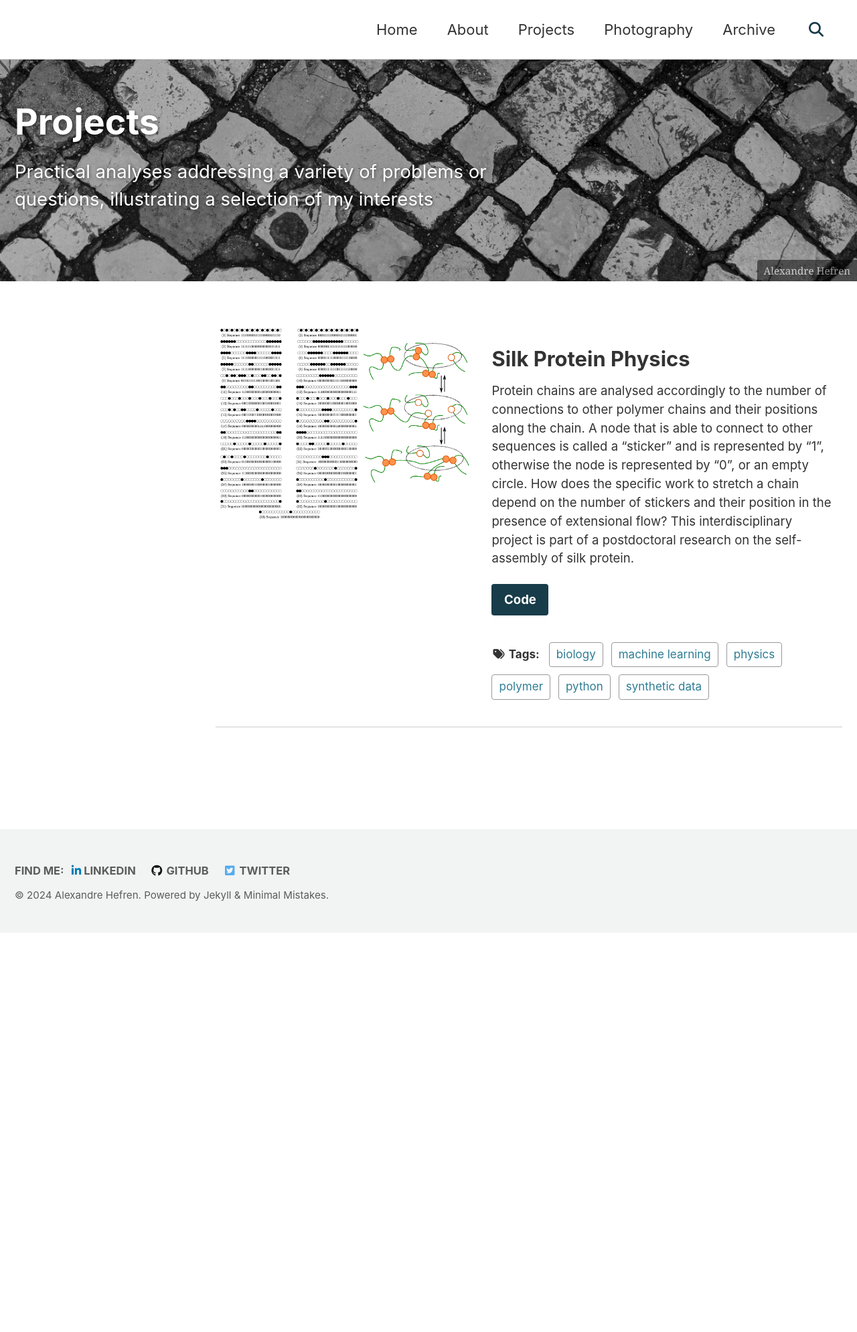
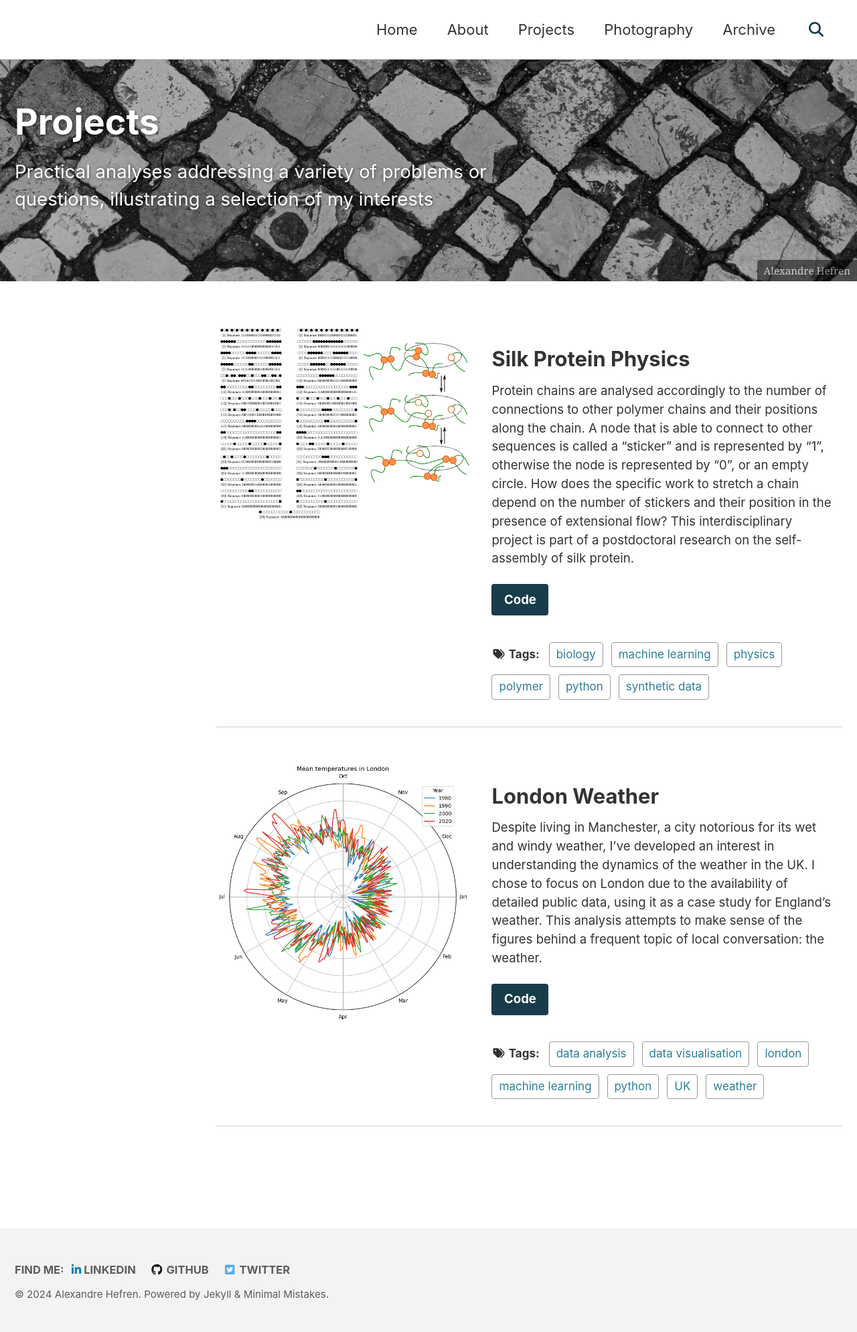
Before and after one commit to alexandrehefren/alexandrehefren.github.io, a Jekyll site: the page built from _pages/projects.md, in a window 1280 px wide. Shown: the whole page at 67% size. Built offline with Jekyll 4.4.1, drawn with Linux system fonts in a browser that asks for light colours; cached includes are drawn as plain includes; before the commit the page ends 1393 px from its top, so only the background shows below that.

Commit message:
londonweather

```diff
--- a/_pages/projects.md
+++ b/_pages/projects.md
@@ -48,17 +48,24 @@ feature_row0:
         - biology
         - synthetic data
 feature_row1:
-  - image_path: images/posts/silkprotein-project/silkprotein.png
-    alt: "placeholder image 1"
-    title: "Placeholder 1"
-    excerpt: "This is some sample content that goes here with **Markdown** formatting."
-    url: "#test-link"
-    btn_label: "Read More"
+  - image_path: images/posts/londonweather-project/londonweather.png
+    alt: "London Weather over the years"
+    title: "London Weather"
+    excerpt: "Despite living in Manchester, a city notorious for its wet and windy weather, I’ve developed an interest in understanding the dynamics of the weather in the UK. I chose to focus on London due to the availability of detailed public data, using it as a case study for England’s weather. This analysis attempts to make sense of the figures behind a frequent topic of local conversation: the weather."
+    url: "https://github.com/Alexandre-Hefren/TimeSeries-weather"
+    btn_label: "Code"
     btn_class: "btn--primary"
     # url2: "https://"
     # btn_label2: "Code for"
     # btn_class: "btn--primary"
-    tags: test
+    tags:
+        - python
+        - london
+        - weather
+        - data analysis
+        - machine learning
+        - data visualisation
+        - UK
 feature_row2:
   - image_path: images/posts/silkprotein-project/silkprotein.png
     alt: "placeholder image 2"
@@ -98,6 +105,8 @@ feature_row4:
 
 {% include feature_row id="feature_row0" type="left" %}
 
+{% include feature_row id="feature_row1" type="left" %}
+
 <!--
 {% include feature_row id="feature_row" type="left" %}
 
```
Also changed, not shown: images/posts/londonweather-project/londonweather.png (added).
